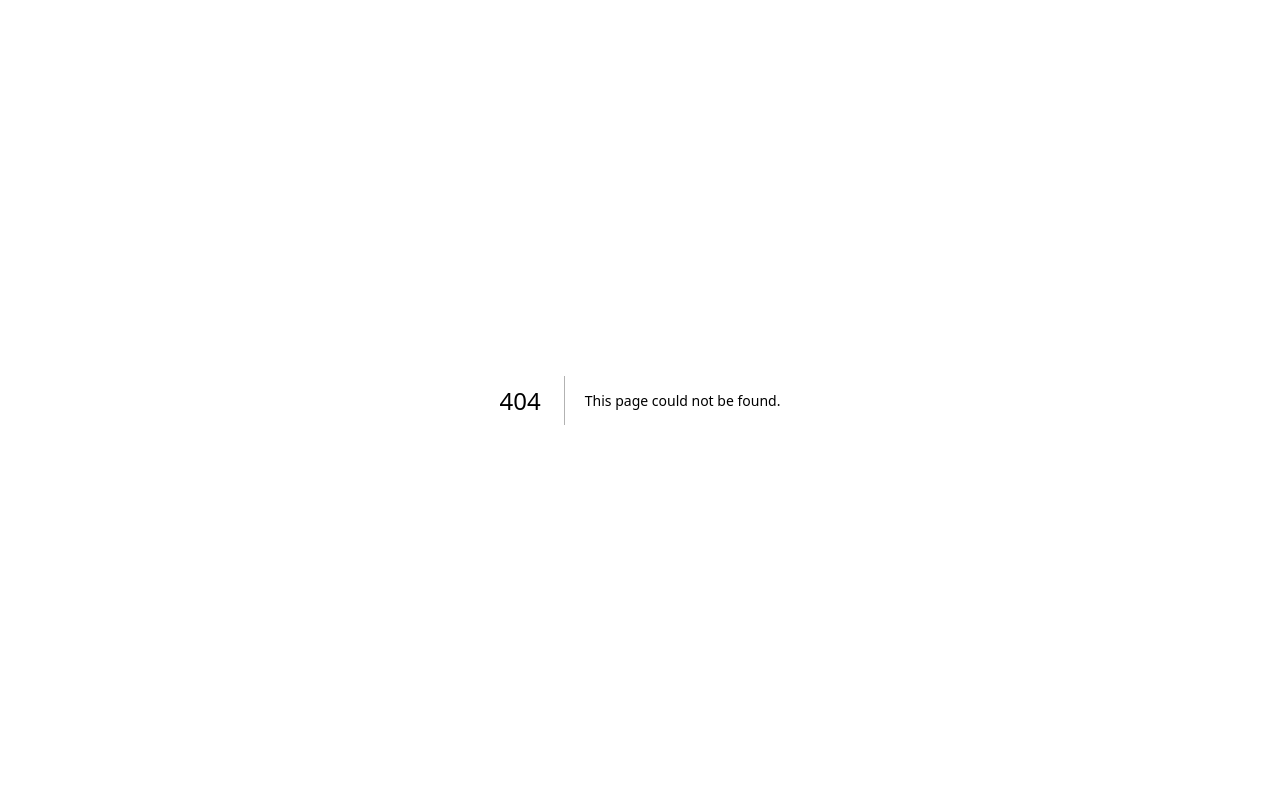
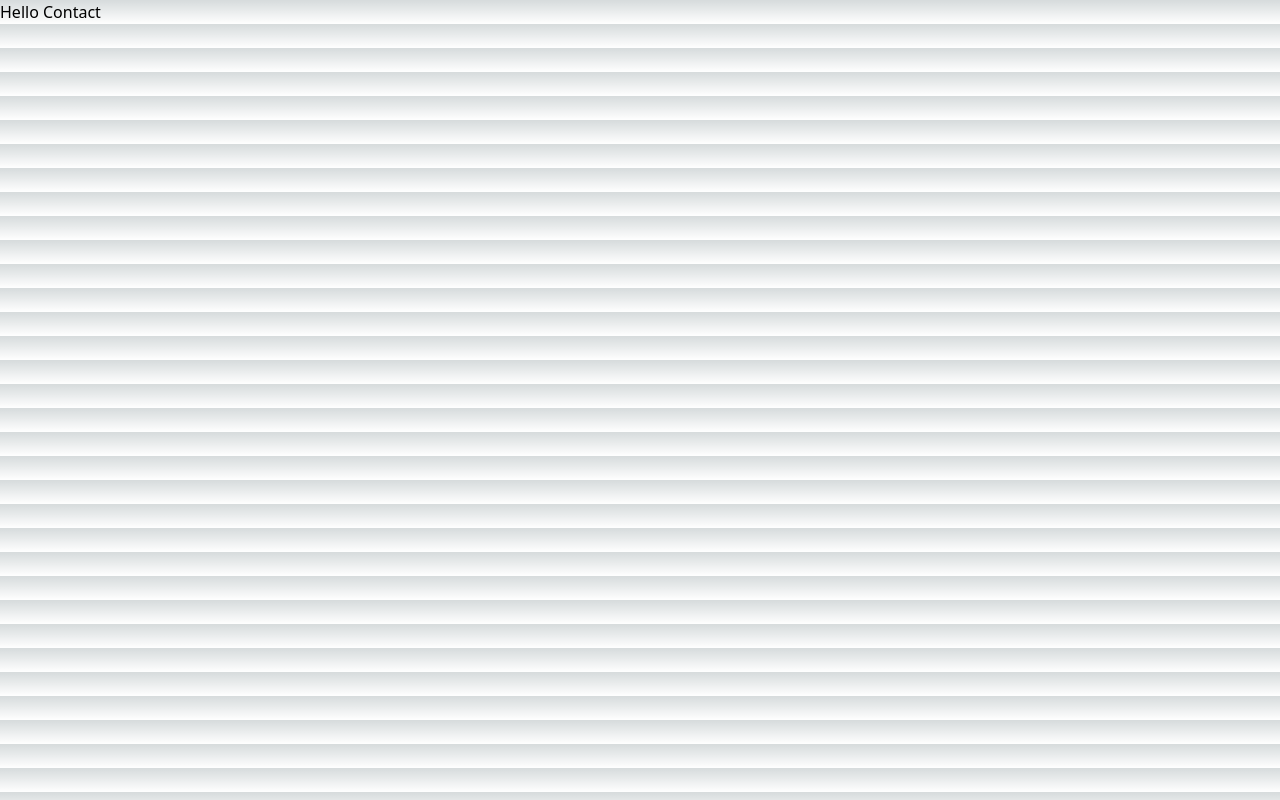
Before and after one commit to LeonidGHA/fairy-tail, a Next.js app: page /contact in a window 1280 px wide. Before the commit this address had no page. Built offline with nearby package versions, Linux system fonts and the light colour scheme.

Commit message:
add routes component Contact

```diff
--- /dev/null
+++ b/src/pages/contact/index.tsx
@@ -0,0 +1,5 @@
+const index = () => {
+  return <div>Hello Contact</div>;
+};
+
+export default index;
```
